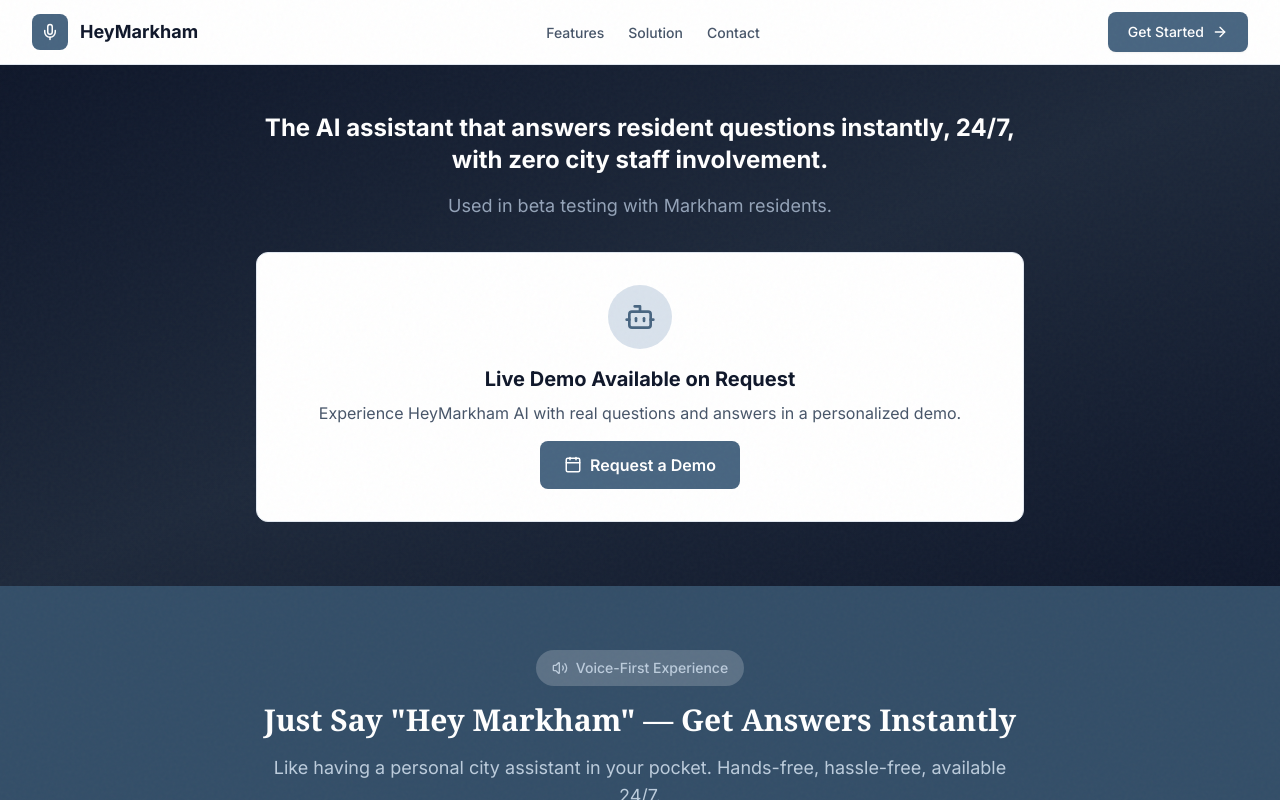
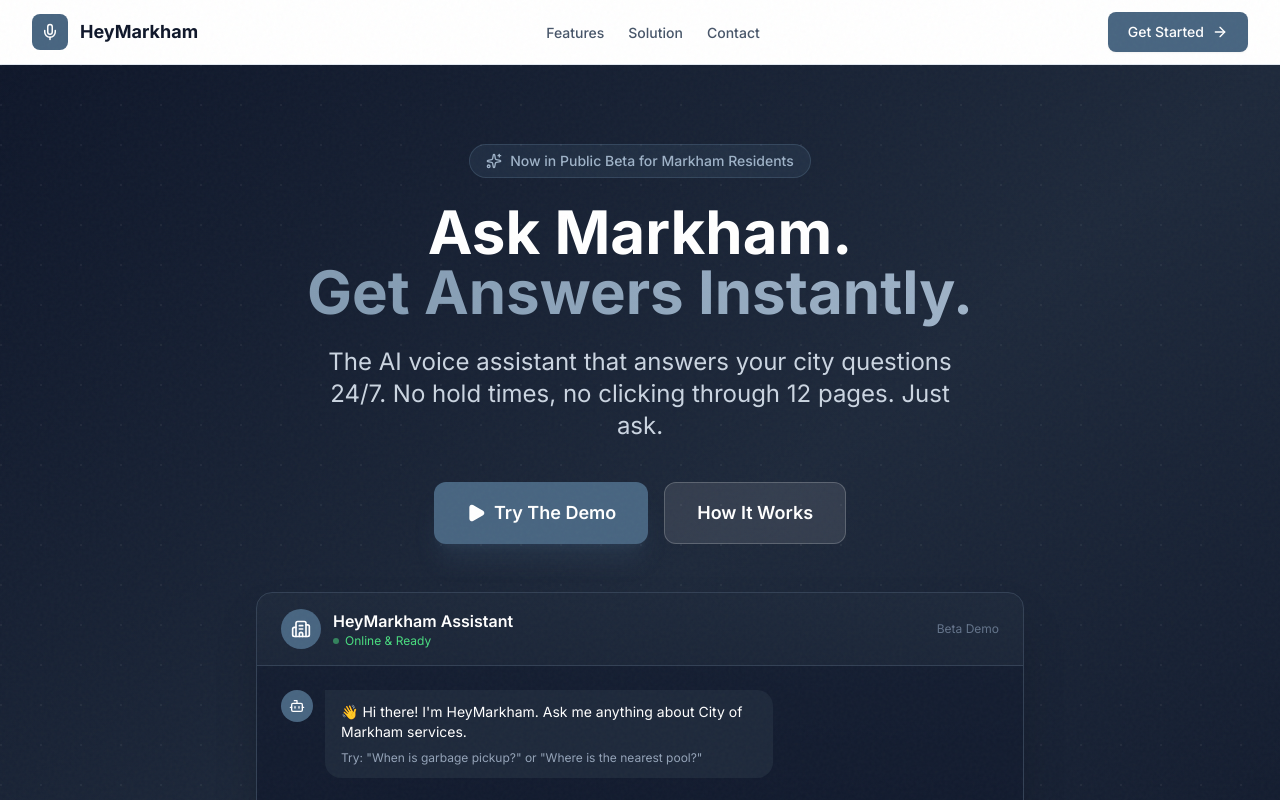
Before and after one commit to tianzesun/markham-website, a Next.js app in the folder apps/frontend/: page / in a window 1280 px wide. Shown: the top 800 px of the page. Built offline with nearby package versions, Linux system fonts and the light colour scheme.

Commit message:
Improve hero section and add interactive demo interface

```diff
--- a/apps/frontend/src/app/page.tsx
+++ b/apps/frontend/src/app/page.tsx
@@ -85,42 +85,130 @@
     <div className="min-h-screen w-full flex flex-col bg-white dark:bg-slate-950">
       <main className="flex-grow">
         {/* Hero Section - Interactive Demo */}
-        <section className="relative pt-8 pb-12 md:pt-12 md:pb-16 px-4 bg-gradient-to-br from-slate-900 via-slate-800 to-slate-900">
-          <div className="max-w-7xl mx-auto">
+        <section className="relative pt-12 pb-20 md:pt-20 md:pb-28 px-4 bg-gradient-to-br from-slate-900 via-slate-800 to-slate-900 overflow-hidden">
+          {/* Background Pattern */}
+          <div className="absolute inset-0 opacity-5">
+            <div className="absolute inset-0" style={{
+              backgroundImage: `radial-gradient(circle at 1px 1px, white 1px, transparent 0)`,
+              backgroundSize: '40px 40px'
+            }} />
+          </div>
+
+          <div className="max-w-7xl mx-auto relative z-10">
             {/* Header Text */}
-            <div className="text-center max-w-3xl mx-auto mb-8">
-              <p className="text-xl md:text-2xl font-bold text-white mb-4">
-                The AI assistant that answers resident questions instantly, 24/7, with zero city staff involvement.
-              </p>
+            <div className="text-center max-w-4xl mx-auto mb-12">
+              <motion.div
+                initial={{ opacity: 0, y: 20 }}
+                animate={{ opacity: 1, y: 0 }}
+                transition={{ duration: 0.6 }}
+              >
+                <div className="inline-flex items-center gap-2 px-4 py-1.5 bg-primary-600/20 rounded-full text-primary-300 text-sm font-medium mb-6 border border-primary-500/30">
+                  <Sparkles className="w-4 h-4" />
+                  Now in Public Beta for Markham Residents
+                </div>
+              </motion.div>
 
-              <p className="text-lg text-slate-400 mb-6">
-                Used in beta testing with Markham residents.
-              </p>
+              <motion.h1
+                initial={{ opacity: 0, y: 20 }}
+                animate={{ opacity: 1, y: 0 }}
+                transition={{ duration: 0.6, delay: 0.1 }}
+                className="text-4xl md:text-6xl font-bold text-white mb-6 leading-tight"
+              >
+                Ask Markham.
+                <br />
+                <span className="text-transparent bg-clip-text bg-gradient-to-r from-primary-400 to-primary-300">
+                  Get Answers Instantly.
+                </span>
+              </motion.h1>
+
+              <motion.p
+                initial={{ opacity: 0, y: 20 }}
+                animate={{ opacity: 1, y: 0 }}
+                transition={{ duration: 0.6, delay: 0.2 }}
+                className="text-xl md:text-2xl text-slate-300 mb-10 max-w-2xl mx-auto"
+              >
+                The AI voice assistant that answers your city questions 24/7. No hold times, no clicking through 12 pages. Just ask.
+              </motion.p>
+
+              <motion.div
+                initial={{ opacity: 0, y: 20 }}
+                animate={{ opacity: 1, y: 0 }}
+                transition={{ duration: 0.6, delay: 0.3 }}
+                className="flex flex-wrap justify-center gap-4"
+              >
+                <a
+                  href="#demo"
+                  className="inline-flex items-center justify-center gap-2 px-8 py-4 bg-primary-600 hover:bg-primary-500 text-white rounded-xl font-semibold text-lg transition-all shadow-xl shadow-primary-600/20 hover:shadow-primary-500/30 hover:-translate-y-0.5"
+                >
+                  <Play className="w-5 h-5 fill-current" />
+                  Try The Demo
+                </a>
+                <a
+                  href="#how-it-works"
+                  className="inline-flex items-center justify-center gap-2 px-8 py-4 bg-white/10 hover:bg-white/15 text-white rounded-xl font-semibold text-lg transition-all border border-white/20"
+                >
+                  How It Works
+                </a>
+              </motion.div>
             </div>
 
-            {/* Demo Interface */}
-            <div className="max-w-3xl mx-auto">
-              <div className="bg-white dark:bg-slate-800 rounded-xl border border-slate-200 dark:border-slate-700 overflow-hidden p-8">
-                <div className="text-center">
-                  <div className="w-16 h-16 bg-primary-100 dark:bg-primary-900 rounded-full flex items-center justify-center mx-auto mb-4">
-                    <Bot className="w-8 h-8 text-primary-600 dark:text-primary-400" />
+            {/* Live Interactive Demo */}
+            <motion.div
+              initial={{ opacity: 0, y: 30 }}
+              animate={{ opacity: 1, y: 0 }}
+              transition={{ duration: 0.8, delay: 0.4 }}
+              id="demo"
+              className="max-w-3xl mx-auto"
+            >
+              <div className="bg-gradient-to-b from-slate-800 to-slate-900 rounded-2xl border border-slate-700 overflow-hidden shadow-2xl">
+                {/* Chat Header */}
+                <div className="px-6 py-4 border-b border-slate-700 flex items-center justify-between">
+                  <div className="flex items-center gap-3">
+                    <div className="w-10 h-10 bg-primary-600 rounded-full flex items-center justify-center">
+                      <Building2 className="w-5 h-5 text-white" />
+                    </div>
+                    <div>
+                      <h3 className="font-semibold text-white">HeyMarkham Assistant</h3>
+                      <div className="flex items-center gap-1.5 text-xs text-green-400">
+                        <span className="w-1.5 h-1.5 bg-green-400 rounded-full animate-pulse" />
+                        Online & Ready
+                      </div>
+                    </div>
                   </div>
-                  <h3 className="text-xl font-bold text-slate-900 dark:text-white mb-2">
-                    Live Demo Available on Request
-                  </h3>
-                  <p className="text-slate-600 dark:text-slate-400 mb-4">
-                    Experience HeyMarkham AI with real questions and answers in a personalized demo.
-                  </p>
-                  <a
-                    href="#contact"
-                    className="inline-flex items-center justify-center gap-2 px-6 py-3 bg-primary-600 hover:bg-primary-500 text-white rounded-lg font-semibold transition-all"
-                  >
-                    <Calendar size={18} />
-                    Request a Demo
-                  </a>
+                  <span className="text-xs text-slate-500">Beta Demo</span>
+                </div>
+
+                {/* Chat Messages */}
+                <div className="p-6 h-72 overflow-y-auto space-y-4 bg-slate-900/50">
+                  <div className="flex gap-3">
+                    <div className="w-8 h-8 bg-primary-600 rounded-full flex-shrink-0 flex items-center justify-center">
+                      <Bot className="w-4 h-4 text-white" />
+                    </div>
+                    <div className="bg-slate-800 rounded-2xl rounded-tl-none px-4 py-3 max-w-md">
+                      <p className="text-white text-sm">👋 Hi there! I'm HeyMarkham. Ask me anything about City of Markham services.</p>
+                      <p className="text-slate-400 text-xs mt-2">Try: "When is garbage pickup?" or "Where is the nearest pool?"</p>
+                    </div>
+                  </div>
+                </div>
+
+                {/* Input Area */}
+                <div className="p-4 border-t border-slate-700 bg-slate-900">
+                  <div className="flex gap-3">
+                    <button className="w-12 h-12 bg-primary-600 hover:bg-primary-500 rounded-xl flex items-center justify-center transition-all active:scale-95">
+                      <Mic className="w-5 h-5 text-white" />
+                    </button>
+                    <input
+                      type="text"
+                      placeholder="Ask HeyMarkham anything..."
+                      className="flex-1 bg-slate-800 border border-slate-700 rounded-xl px-4 py-3 text-white placeholder-slate-500 focus:outline-none focus:ring-2 focus:ring-primary-500 focus:border-transparent"
+                    />
+                    <button className="w-12 h-12 bg-primary-600 hover:bg-primary-500 rounded-xl flex items-center justify-center transition-all">
+                      <Send className="w-5 h-5 text-white" />
+                    </button>
+                  </div>
                 </div>
               </div>
-            </div>
+            </motion.div>
           </div>
         </section>
 
```
